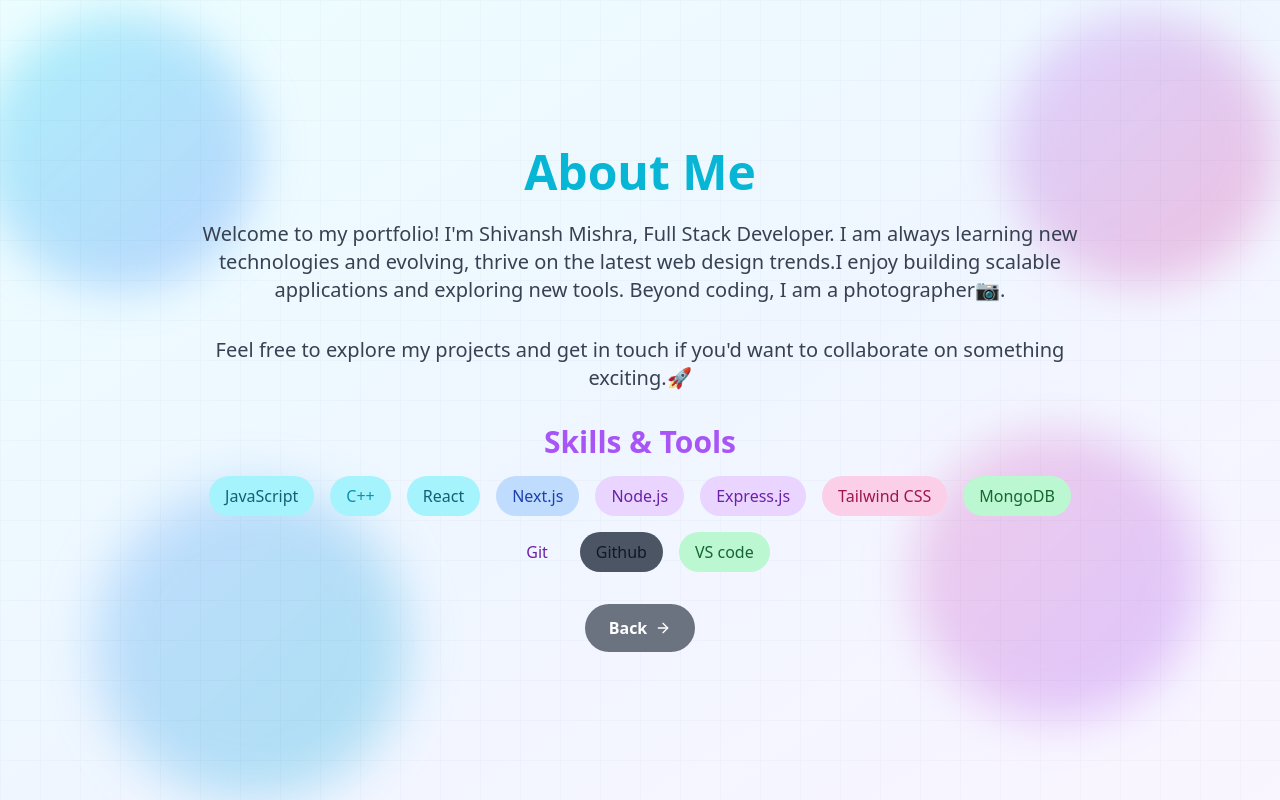
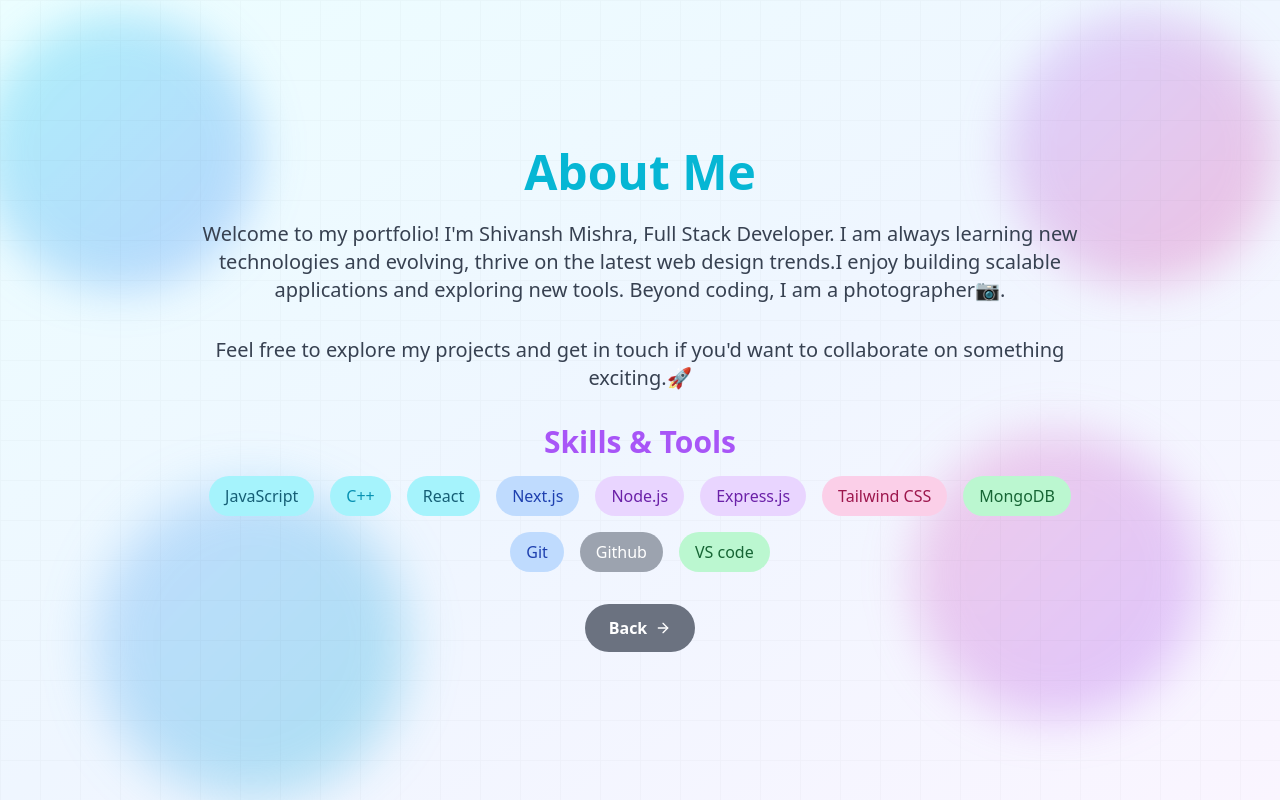
Before and after one commit to beingshivansh0777/Portfolio, a React (Vite) app: page /about in a window 1280 px wide. Built offline with nearby package versions, Linux system fonts and the light colour scheme.

Commit message:
Update AboutPage.tsx

```diff
--- a/src/components/AboutPage.tsx
+++ b/src/components/AboutPage.tsx
@@ -31,8 +31,8 @@
           <span className="bg-purple-200 text-purple-800 px-4 py-2 rounded-full">Express.js</span>
           <span className="bg-pink-200 text-pink-800 px-4 py-2 rounded-full">Tailwind CSS</span>
           <span className="bg-green-200 text-green-800 px-4 py-2 rounded-full">MongoDB</span>
-           <span className="bg-pruple-200 text-purple-800 px-4 py-2 rounded-full">Git</span>
-          <span className="bg-gray-600 text-grey-400 px-4 py-2 rounded-full">Github</span>
+           <span className="bg-blue-200 text-blue-800 px-4 py-2 rounded-full">Git</span>
+          <span className="bg-gray-400 text-white px-4 py-2 rounded-full">Github</span>
           <span className="bg-green-200 text-green-800 px-4 py-2 rounded-full">VS code</span>
 
         </div>
```
